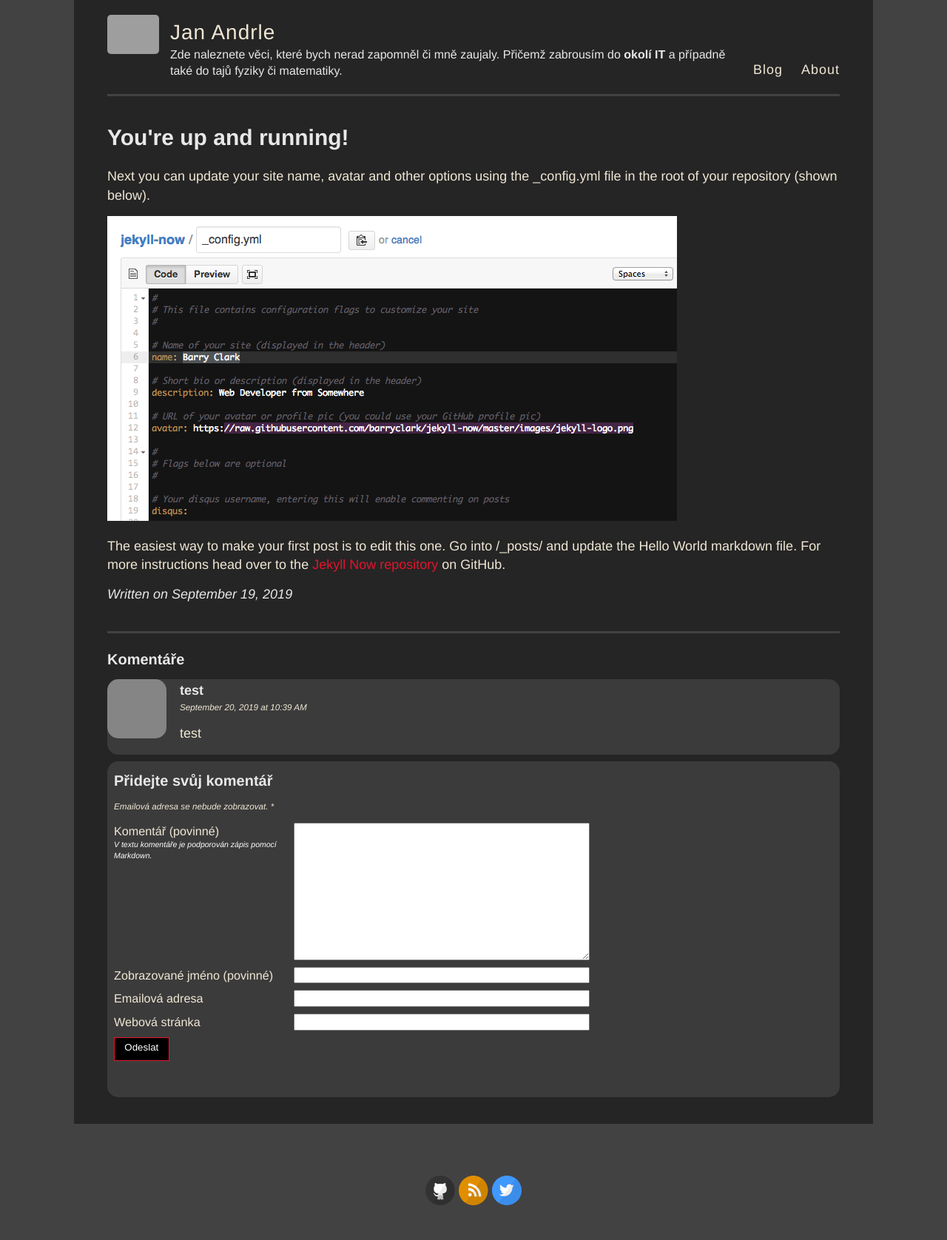
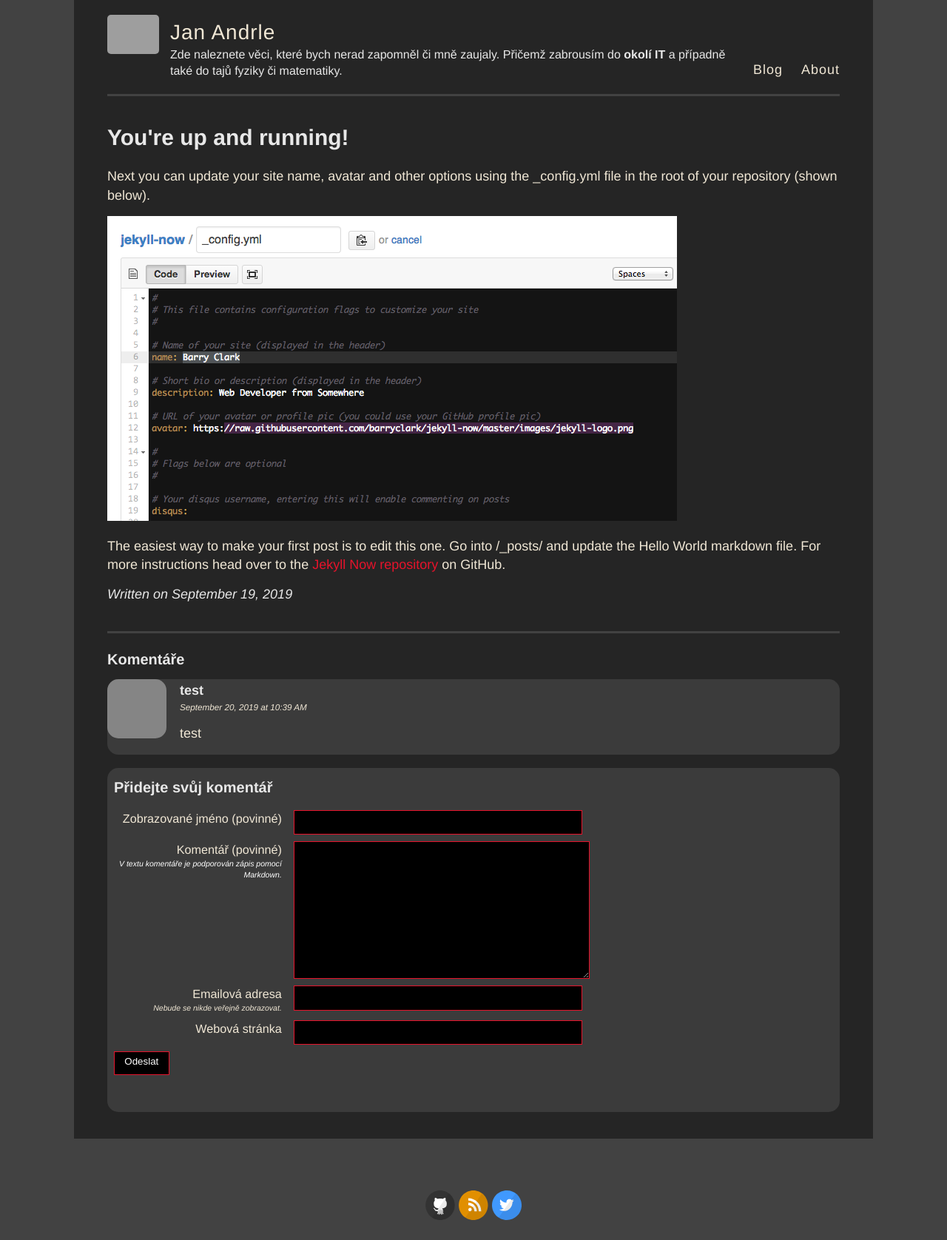
Before and after one commit to jaandrle/jaandrle.github.io, a Jekyll site: the page built from _posts/2019-9-19-Hello-World.md, in a window 1280 px wide. Shown: the whole page at 74% size. Built offline with Jekyll 4.4.1, drawn with Linux system fonts in a browser that asks for light colours; grey boxes are pictures that could not be loaded.

Commit message:
comments small changes

```diff
--- a/_data/ui-text.yml
+++ b/_data/ui-text.yml
@@ -422,7 +422,7 @@ ja-JP:
 cs: &DEFAULT_CS
   comments_label             : "Přidejte svůj komentář"
   comments_title             : "Komentáře"
-  comment_form_info          : "Emailová adresa se nebude zobrazovat."
+  comment_form_info          : "Nebude se nikde veřejně zobrazovat."
   comment_form_comment_label : "Komentář (povinné)"
   comment_form_md_info       : "V textu komentáře je podporován zápis pomocí Markdown."
   comment_form_name_label    : "Zobrazované jméno (povinné)"
--- a/_includes/staticman-comments.html
+++ b/_includes/staticman-comments.html
@@ -19,9 +19,12 @@
     <!-- Start new comment form -->
     <div class="page__comments-form">
       <h3 class="page__comments-title">{{ site.data.ui-text[site.locale].comments_label | default: "Leave a Comment" }}</h3>
-      <p class="small">{{ site.data.ui-text[site.locale].comment_form_info | default: "Your email address will not be published. Required fields are marked" }} <span class="required">*</span></p>
       {% assign sm = site.staticman %}
       <form id="new_comment" class="page__comments-form js-form form" method="post" url="{{ sm.endpoint | default: 'https://staticman3.herokuapp.com/v3/entry/github/' }}{{ sm.repository }}/{{ sm.branch }}/comments">
+        <div class="form-group">
+          <label for="comment-form-name">{{ site.data.ui-text[site.locale].comment_form_name_label | default: "Name" }}</label>
+          <input type="text" id="comment-form-name" name="fields[name]" tabindex="2" />
+        </div>
         <div class="form-group">
           <label for="comment-form-message">
             {{ site.data.ui-text[site.locale].comment_form_comment_label | default: "Comment" }}
@@ -30,11 +33,10 @@
           <textarea type="text" rows="12" cols="36" id="comment-form-message" name="fields[message]" tabindex="1"></textarea>
         </div>
         <div class="form-group">
-          <label for="comment-form-name">{{ site.data.ui-text[site.locale].comment_form_name_label | default: "Name" }}</label>
-          <input type="text" id="comment-form-name" name="fields[name]" tabindex="2" />
-        </div>
-        <div class="form-group">
-          <label for="comment-form-email">{{ site.data.ui-text[site.locale].comment_form_email_label | default: "Email address" }}</label>
+          <label for="comment-form-email">
+            {{ site.data.ui-text[site.locale].comment_form_email_label | default: "Email address" }}
+            <p class="small">{{ site.data.ui-text[site.locale].comment_form_info | default: "Your email address will not be published. Required fields are marked" }}</p>
+          </label>
           <input type="email" id="comment-form-email" name="fields[email]" tabindex="3" />
         </div>
         <div class="form-group">
--- a/_sass/_comments.scss
+++ b/_sass/_comments.scss
@@ -2,6 +2,7 @@
     display: flex;
     background: rgba(255,255,255,.1);
     border-radius: 15px;
+    margin-bottom: 1em;
 
     &__avatar-wrapper img {
         border-radius: 15px;
@@ -63,6 +64,8 @@
     label {
         font-size: .9em;
         flex: 0 0 15em;
+        text-align: right;
+        padding-right: 1em;
     }
 }
 div.page__comments-form{
@@ -71,6 +74,15 @@ div.page__comments-form{
     border-radius: 15px;
     textarea, input {
         flex: 1;
+        border: 1px solid $blue;
+        background: black;
+        color: white;
+    }
+    input {
+        height: 2.5em;
+        max-width: 29.25em;
+    }
+    textarea {
         max-width: 30em;
     }
 }
```
